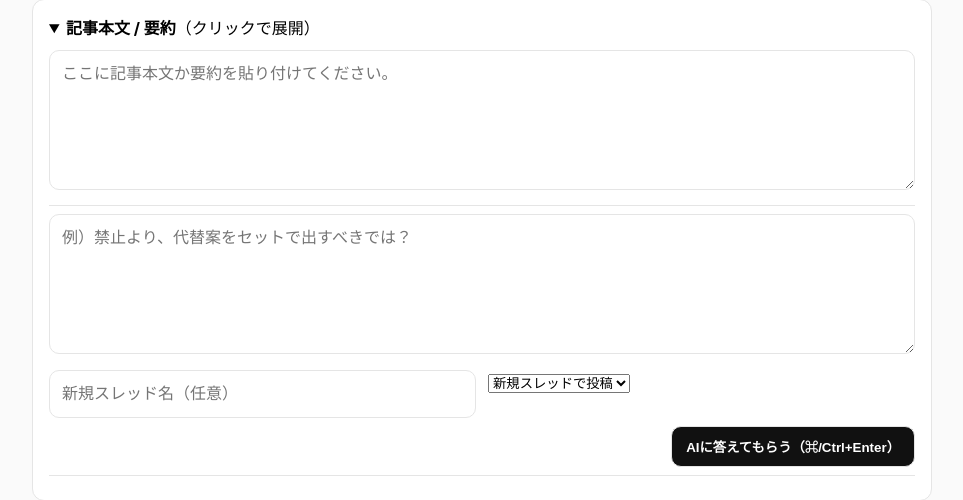
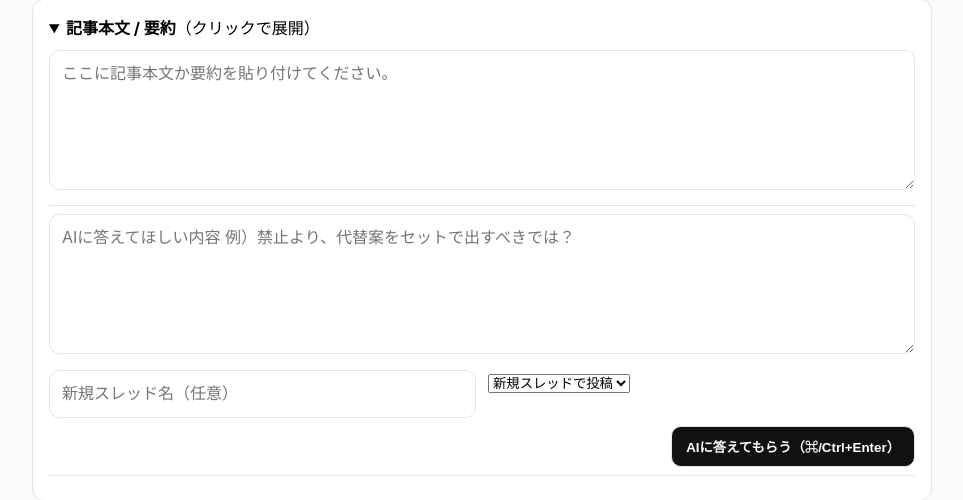
Before and after one commit to shin5558/news-archive-mvp, a Flask app: page / in a window 1280 px wide. Shown: the part 135-635 px from the top of the page, without its empty margins (158-1121 px from the left). Run offline with Flask 3, Linux system fonts and the light colour scheme; a user stored in the database is signed in; data comes from the database, SQL or seed files in the repository.

Commit message:
AIに答えてほしい内容
1

```diff
--- a/templates/index.html
+++ b/templates/index.html
@@ -113,7 +113,7 @@
         <div class="divider"></div>
 
         <label for="comment" class="sr-only">あなたのコメント</label>
-        <textarea id="comment" name="comment" placeholder="例）禁止より、代替案をセットで出すべきでは？"></textarea>
+        <textarea id="comment" name="comment" placeholder="AIに答えてほしい内容 例）禁止より、代替案をセットで出すべきでは？"></textarea>
 
         <div class="grid cols-2" style="margin-top:8px">
           <div>
```
